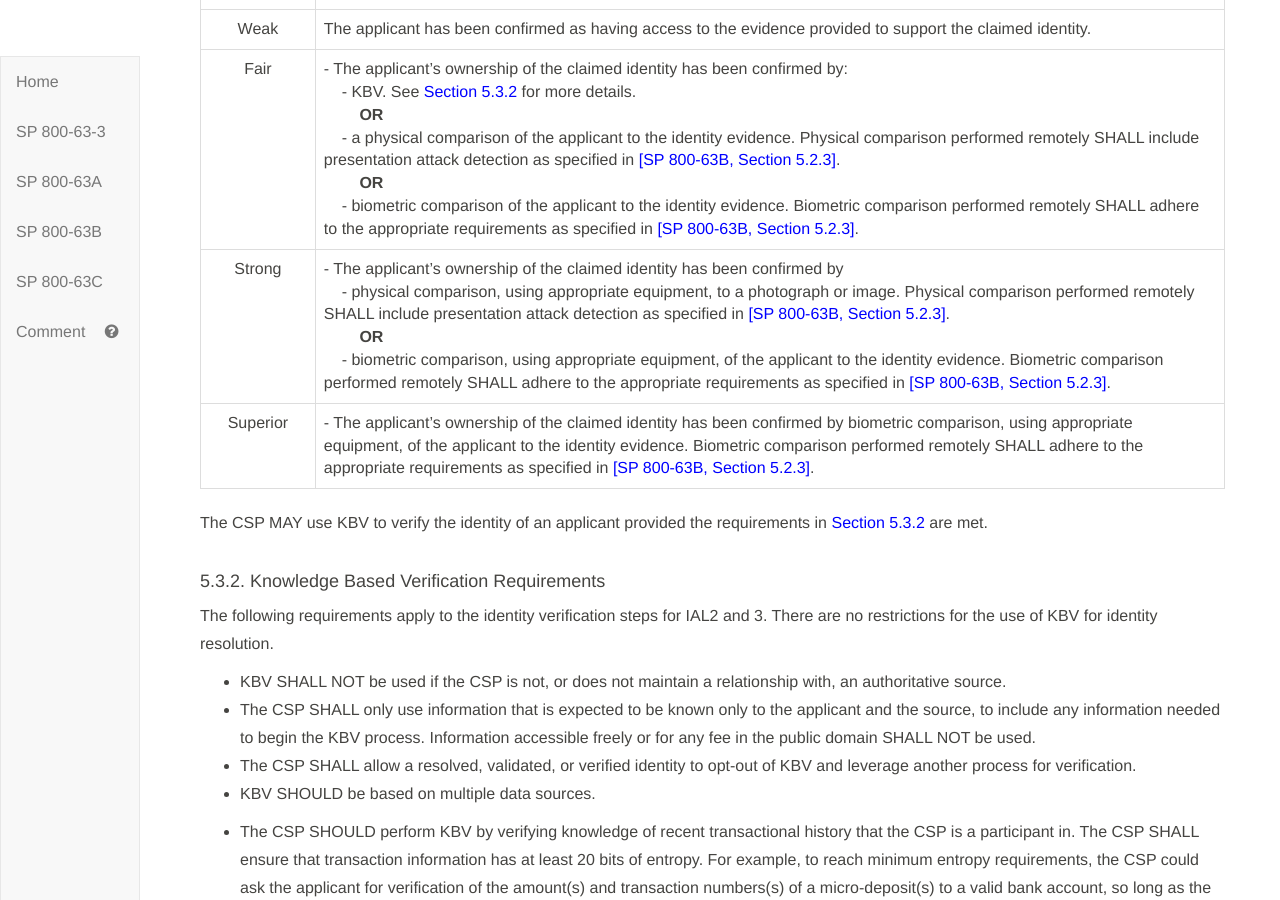
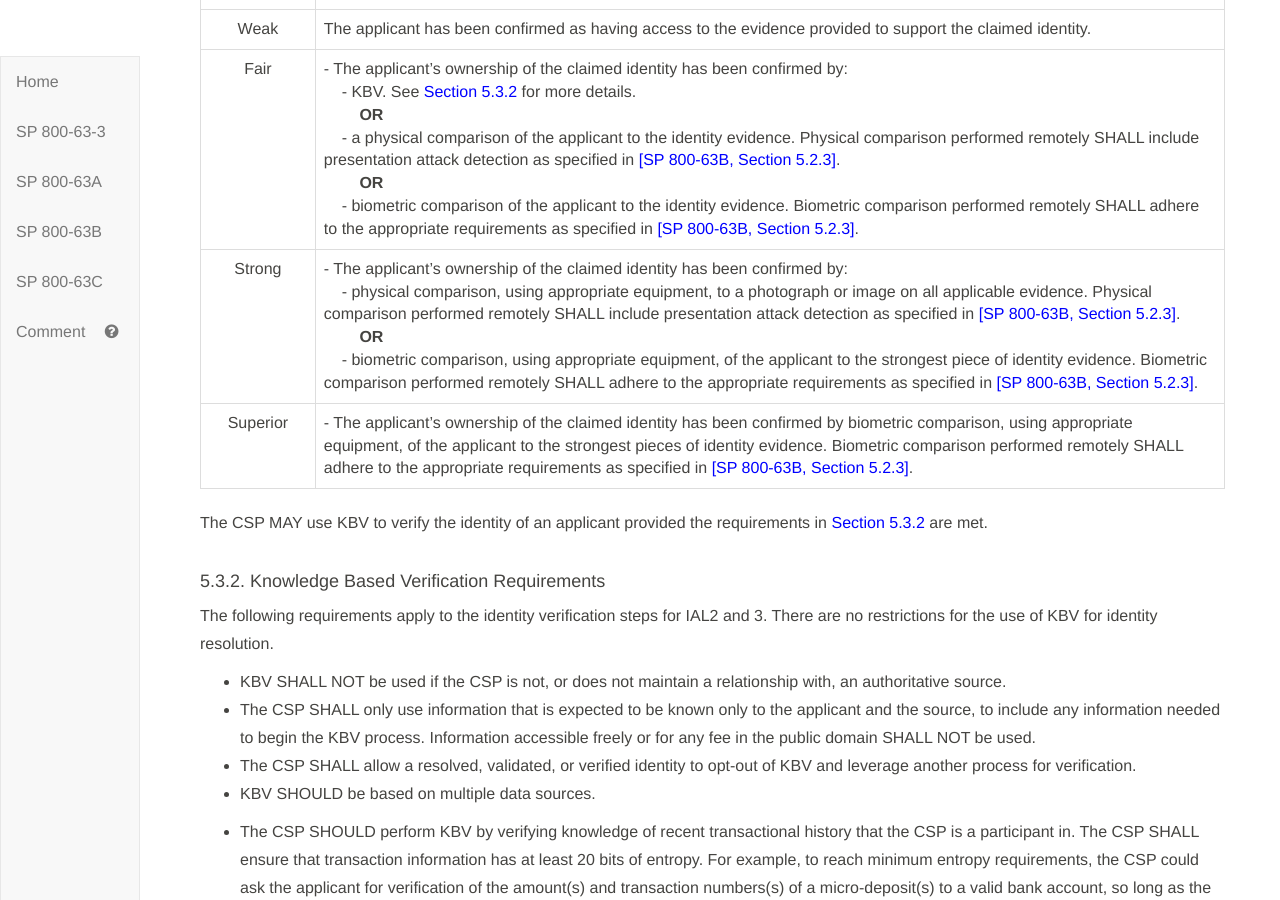
Before and after one commit to usnistgov/800-63-3, a Jekyll site: the page built from sp800-63a/sec5_proofing.md, in a window 1280 px wide and 900 px high, scrolled down 4388 px. Built offline with Jekyll 4.4.1, drawn with Linux system fonts in a browser that asks for light colours; our own code applies the rules of GitHub Pages for plain Markdown files.

Commit message:
Add back references to the type of evidence that should be verified that was removed during internal review.   Closes #534

```diff
--- a/sp800-63a/sec5_proofing.md
+++ b/sp800-63a/sec5_proofing.md
@@ -93,8 +93,8 @@ The goal of identity verification is to confirm and establish a linkage between
 |Unacceptable|Evidence verification was not performed or verification of the evidence failed. Unable to confirm that the applicant is the owner of the claimed identity.|
 |Weak|The applicant has been confirmed as having access to the evidence provided to support the claimed identity.|
 |Fair|- The applicant's ownership of the claimed identity has been confirmed by:<br>&nbsp;&nbsp;&nbsp;&nbsp;- KBV.  See [Section 5.3.2](#kbv) for more details. <br>&nbsp;&nbsp;&nbsp;&nbsp;&nbsp;&nbsp;&nbsp;&nbsp;**OR**<br>&nbsp;&nbsp;&nbsp;&nbsp;- a physical comparison of the applicant to the identity evidence. Physical comparison performed remotely SHALL include presentation attack detection as specified in [[SP 800-63B, Section 5.2.3]](sp800-63b.html/#biometric_use). <br>&nbsp;&nbsp;&nbsp;&nbsp;&nbsp;&nbsp;&nbsp;&nbsp;**OR**<br>&nbsp;&nbsp;&nbsp;&nbsp;- biometric comparison of the applicant to the identity evidence. Biometric comparison performed remotely SHALL adhere to the appropriate requirements as specified in [[SP 800-63B, Section 5.2.3]](sp800-63b.html/#biometric_use). |
-|Strong|- The applicant's ownership of the claimed identity has been confirmed by <br>&nbsp;&nbsp;&nbsp;&nbsp;- physical comparison, using appropriate equipment, to a photograph or image. Physical comparison performed remotely SHALL include presentation attack detection as specified in [[SP 800-63B, Section 5.2.3]](sp800-63b.html/#biometric_use). <br>&nbsp;&nbsp;&nbsp;&nbsp;&nbsp;&nbsp;&nbsp;&nbsp;**OR**<br>&nbsp;&nbsp;&nbsp;&nbsp;- biometric comparison, using appropriate equipment, of the applicant to the identity evidence. Biometric comparison performed remotely SHALL adhere to the appropriate requirements as specified in [[SP 800-63B, Section 5.2.3]](sp800-63b.html/#biometric_use).|
-|Superior|- The applicant's ownership of the claimed identity has been confirmed by biometric comparison, using appropriate equipment, of the applicant to the identity evidence. Biometric comparison performed remotely SHALL adhere to the appropriate requirements as specified in [[SP 800-63B, Section 5.2.3]](sp800-63b.html/#biometric_use).|
+|Strong|- The applicant's ownership of the claimed identity has been confirmed by: <br>&nbsp;&nbsp;&nbsp;&nbsp;- physical comparison, using appropriate equipment, to a photograph or image on all applicable evidence. Physical comparison performed remotely SHALL include presentation attack detection as specified in [[SP 800-63B, Section 5.2.3]](sp800-63b.html/#biometric_use). <br>&nbsp;&nbsp;&nbsp;&nbsp;&nbsp;&nbsp;&nbsp;&nbsp;**OR**<br>&nbsp;&nbsp;&nbsp;&nbsp;- biometric comparison, using appropriate equipment, of the applicant to the strongest piece of identity evidence. Biometric comparison performed remotely SHALL adhere to the appropriate requirements as specified in [[SP 800-63B, Section 5.2.3]](sp800-63b.html/#biometric_use).|
+|Superior|- The applicant's ownership of the claimed identity has been confirmed by biometric comparison, using appropriate equipment, of the applicant to the strongest pieces of identity evidence. Biometric comparison performed remotely SHALL adhere to the appropriate requirements as specified in [[SP 800-63B, Section 5.2.3]](sp800-63b.html/#biometric_use).|
 
 The CSP MAY use KBV to verify the identity of an applicant provided the requirements in [Section 5.3.2](#kbv) are met.
 
```
